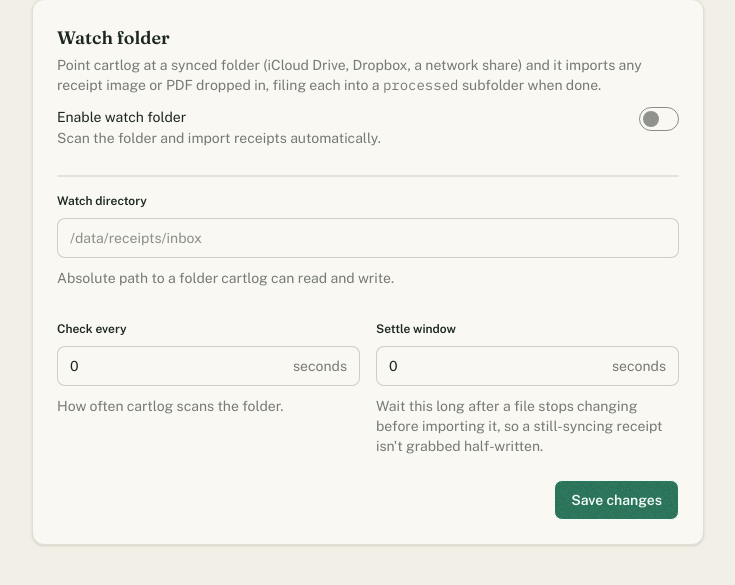
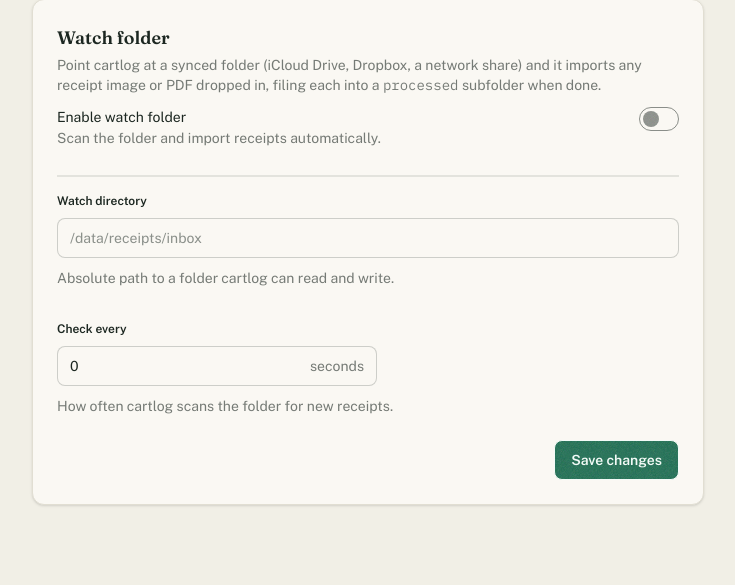
Before and after one commit to natelandau/cartlog, a Python web app: template src/cartlog/web/templates/settings.html in a window 1280 px wide. Shown: the part 179-764 px from the top of the page, without its empty margins (272-1007 px from the left). Run offline with Jinja, Linux system fonts and the light colour scheme; the template is opened without the code that fills it, so the values that code supplies are empty; style sheets or scripts are compiled from the project's sources.

Commit message:
refactor(ingest): make settle window a fixed constant

```diff
--- a/alembic/versions/6f9493d28254_add_folder_ingest_config.py
+++ b/alembic/versions/6f9493d28254_add_folder_ingest_config.py
@@ -39,7 +39,6 @@ def upgrade() -> None:
             server_default="failed",
         ),
         sa.Column("poll_interval", sa.Float(), nullable=False, server_default="10.0"),
-        sa.Column("settle_seconds", sa.Float(), nullable=False, server_default="5.0"),
         sa.Column("last_run_at", sa.DateTime(), nullable=True),
         sa.Column("last_error", sa.Text(), nullable=True),
         sa.Column("updated_at", sa.DateTime(), server_default=sa.func.now(), nullable=False),
--- a/src/cartlog/constants.py
+++ b/src/cartlog/constants.py
@@ -27,6 +27,10 @@ PDF_MEDIA_TYPE = "application/pdf"
 
 # Every file suffix cartlog accepts on upload and can parse; upload routes reject anything else.
 SUPPORTED_SUFFIXES: frozenset[str] = frozenset({*IMAGE_MEDIA_TYPES, PDF_SUFFIX})
+
+# How long a watched-folder file must sit unchanged before it is imported, so a receipt still
+# being copied or synced is never grabbed mid-write. Fixed rather than user-configurable.
+FOLDER_SETTLE_SECONDS: float = 10.0
 
 # Default cap on how many times the LLM reclassifier is spent on one stubborn product. The
 # runtime value is configurable via CARTLOG_MAX_RECLASSIFY_ATTEMPTS; this is the code default.
--- a/src/cartlog/db/models.py
+++ b/src/cartlog/db/models.py
@@ -303,7 +303,6 @@ class FolderIngestConfig(Base):
         String(255), default="failed", server_default="failed"
     )
     poll_interval: Mapped[float] = mapped_column(Float, default=10.0, server_default="10.0")
-    settle_seconds: Mapped[float] = mapped_column(Float, default=5.0, server_default="5.0")
     last_run_at: Mapped[datetime | None] = mapped_column(DateTime, nullable=True)
     last_error: Mapped[str | None] = mapped_column(Text, nullable=True)
     updated_at: Mapped[datetime] = mapped_column(
--- a/src/cartlog/web/templates/partials/_settings_folder.html
+++ b/src/cartlog/web/templates/partials/_settings_folder.html
@@ -33,10 +33,9 @@
       {% endif %}
     </fieldset>
 
-    <div class="grid gap-4 sm:grid-cols-2">
-      <fieldset class="fieldset min-w-0">
+    <fieldset class="fieldset">
       <legend class="fieldset-legend">Check every</legend>
-        <label class="input w-full{% if errors.poll_interval %} input-error{% endif %}">
+      <label class="input w-full sm:max-w-xs{% if errors.poll_interval %} input-error{% endif %}">
         <input type="number" name="poll_interval" value="{{ '%g'|format(values.poll_interval) }}"
                min="1" step="1" class="grow"
                {% if errors.poll_interval %}aria-invalid="true"{% endif %} />
@@ -45,25 +44,9 @@
       {% if errors.poll_interval %}
       <p class="mt-1 text-sm text-error">{{ errors.poll_interval }}</p>
       {% else %}
-        <p class="mt-1 text-sm text-base-content/60">How often cartlog scans the folder.</p>
+      <p class="mt-1 text-sm text-base-content/60">How often cartlog scans the folder for new receipts.</p>
       {% endif %}
     </fieldset>
-
-      <fieldset class="fieldset min-w-0">
-        <legend class="fieldset-legend">Settle window</legend>
-        <label class="input w-full{% if errors.settle_seconds %} input-error{% endif %}">
-          <input type="number" name="settle_seconds" value="{{ '%g'|format(values.settle_seconds) }}"
-                 min="0" step="1" class="grow"
-                 {% if errors.settle_seconds %}aria-invalid="true"{% endif %} />
-          <span class="text-base-content/60">seconds</span>
-        </label>
-        {% if errors.settle_seconds %}
-        <p class="mt-1 text-sm text-error">{{ errors.settle_seconds }}</p>
-        {% else %}
-        <p class="mt-1 text-sm text-base-content/60">Wait this long after a file stops changing before importing it, so a still-syncing receipt isn't grabbed half-written.</p>
-        {% endif %}
-      </fieldset>
-    </div>
 
     {% if folder.last_run_at or folder.last_error %}
     <div class="rounded-box bg-base-200 px-3 py-2 text-sm">
```
Also changed, not shown: src/cartlog/ingest/folder_watcher.py (+5 -9 lines), src/cartlog/web/routers/settings.py (+1 -7 lines), tests/ingest/test_folder_watcher.py (+1 -2 lines), tests/web/test_settings_folder.py (+1 -4 lines), README.md. Lines whose indentation alone changed are shown as unchanged.
